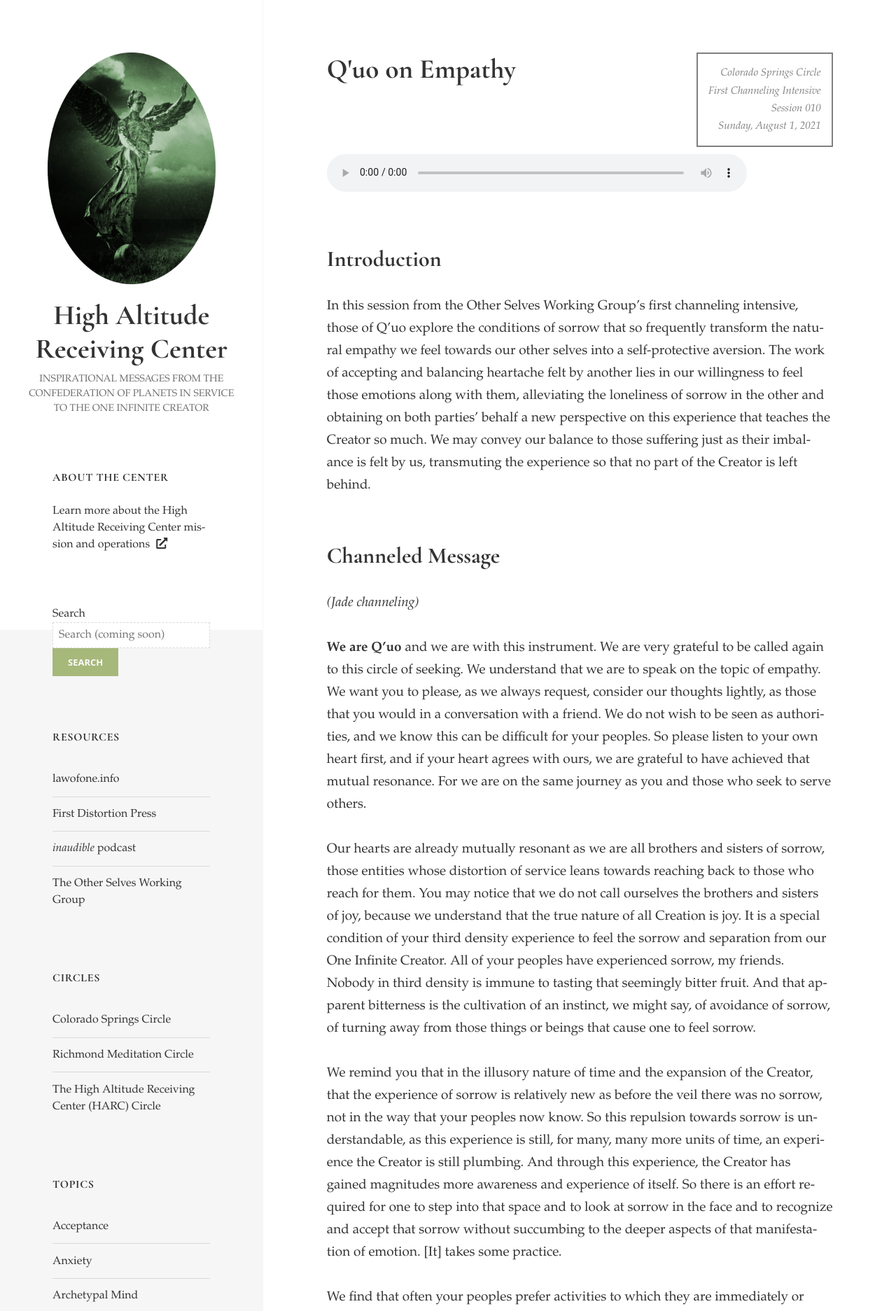
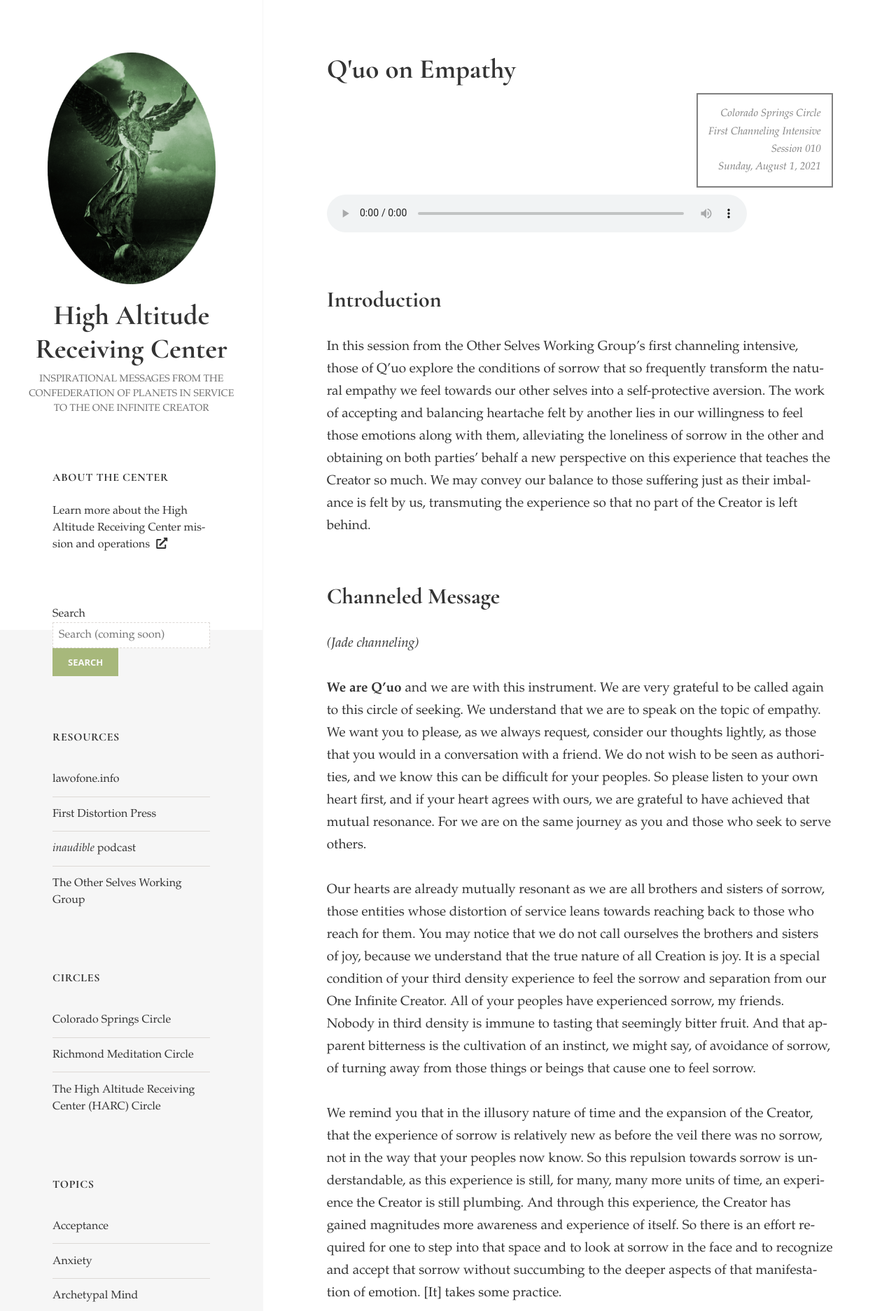
Before and after one commit to oswg/harc, a Jekyll site: the page built from _posts/2021-08-01_colorado-springs_first-channeling-intensive_010.md, in a window 1280 px wide. Shown: the top 1873 px of the page at 70% size. Built offline with Jekyll 4.4.1, drawn with Linux system fonts in a browser that asks for light colours.

Commit message:
fixing dropdown

```diff
--- a/_includes/intro_only.html
+++ b/_includes/intro_only.html
@@ -5,8 +5,8 @@
 {% assign post = include.post %}
 <article class="post" id="post-{{ post.id | slugify }}">
   <header class="entry-header">
+    <h2 class="entry-title"><a href="{{ post.url | relative_url }}" rel="bookmark">{{ post.title }}</a></h2>
     {% include post_subtitle.html item=post %}
-    <h2 class="entry-title"><a href="{{ post.url | relative_url }}" rel="bookmark">{{ post.title }}</a></h2>
   </header>
   <div class="entry-content">
     {% assign intro = post.Introduction | default: post.introduction | default: post.excerpt %}
--- a/_layouts/default.html
+++ b/_layouts/default.html
@@ -40,7 +40,7 @@
 				{% endif %}
 				<h1 class="site-title"><a href="{{ '/' | relative_url }}" rel="home">{{ site.title }}</a></h1>
 				<p class="site-description">{{ site.description | default: 'Inspirational messages from the Confederation of Planets in Service to the One Infinite Creator' }}</p>
-				<button class="secondary-toggle" aria-label="Menu and widgets">Menu and widgets</button>
+				<button class="secondary-toggle" aria-label="Menu and widgets" aria-expanded="false">Menu and widgets</button>
 			</div>
 		</header>
 
@@ -85,5 +85,7 @@
 			</div>
 		</footer>
 	</div>
+
+	<script src="{{ '/assets/js/secondary-toggle.js' | relative_url }}"></script>
 </body>
 </html>
--- a/_layouts/post.html
+++ b/_layouts/post.html
@@ -9,6 +9,7 @@
 {% assign doc = page %}
 <article id="post-{{ doc.id | slugify }}" class="post type-post status-publish format-standard hentry">
   <header class="entry-header">
+    <h2 class="entry-title"><a href="{{ doc.url | relative_url }}" rel="bookmark">{{ doc.title }}</a></h2>
     <div class="subtitle">
       <span class="subtitle-line">{{ doc.circle_display | default: doc.circle }}</span>
       <span class="subtitle-line">{{ doc.event_display | default: doc.event }}</span>
@@ -16,7 +17,6 @@
       <span class="subtitle-line">
         {{ doc.date | date: "%A, %B %-d, %Y" }} </span>
     </div>
-    <h2 class="entry-title"><a href="{{ doc.url | relative_url }}" rel="bookmark">{{ doc.title }}</a></h2>
     <div class="subtitle-mobile">
       <span class="subtitle-line">{{ doc.circle_display | default: doc.circle }}</span>
       <span class="subtitle-line">{{ doc.event_display | default: doc.event }}</span>
--- a/assets/css/style.css
+++ b/assets/css/style.css
@@ -144,9 +144,25 @@
   max-width: 600px;
 }
 
+/* Desktop: align page title top with logo top in sidebar */
+@media only screen and (min-width: 955px) {
+  #main {
+    padding-top: 5.88vw; /* 20% of sidebar width (29.4118%) ≈ logo offset */
+  }
+  .page-header {
+    padding: 0 7.6923% 7.6923% 7.6923%;
+  }
+  .hentry {
+    padding-top: 0;
+  }
+}
+
 @media only screen and (max-width: 955px) {
   a.custom-logo-link img {
     display: none;
+  }
+  .site-content {
+    padding-top: 3rem;
   }
   .entry-title {
     clear: both;
--- /dev/null
+++ b/assets/js/secondary-toggle.js
@@ -0,0 +1,16 @@
+/**
+ * Mobile dropdown toggle for secondary menu/widgets.
+ * Toggles the "Menu and widgets" panel on small screens.
+ */
+(function () {
+  var toggle = document.querySelector('.secondary-toggle');
+  var secondary = document.getElementById('secondary');
+
+  if (!toggle || !secondary) return;
+
+  toggle.addEventListener('click', function () {
+    var isExpanded = toggle.classList.toggle('toggled-on');
+    secondary.classList.toggle('toggled-on', isExpanded);
+    toggle.setAttribute('aria-expanded', isExpanded);
+  });
+})();
```
